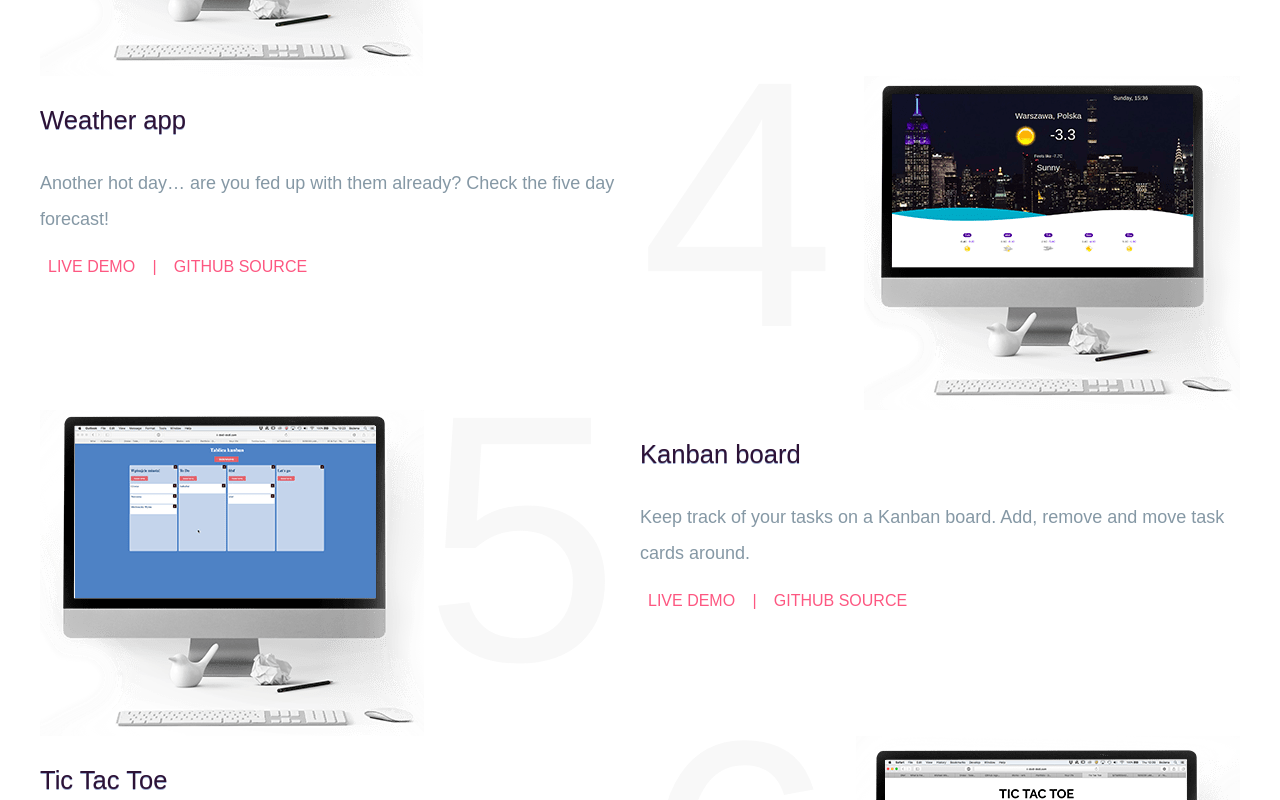
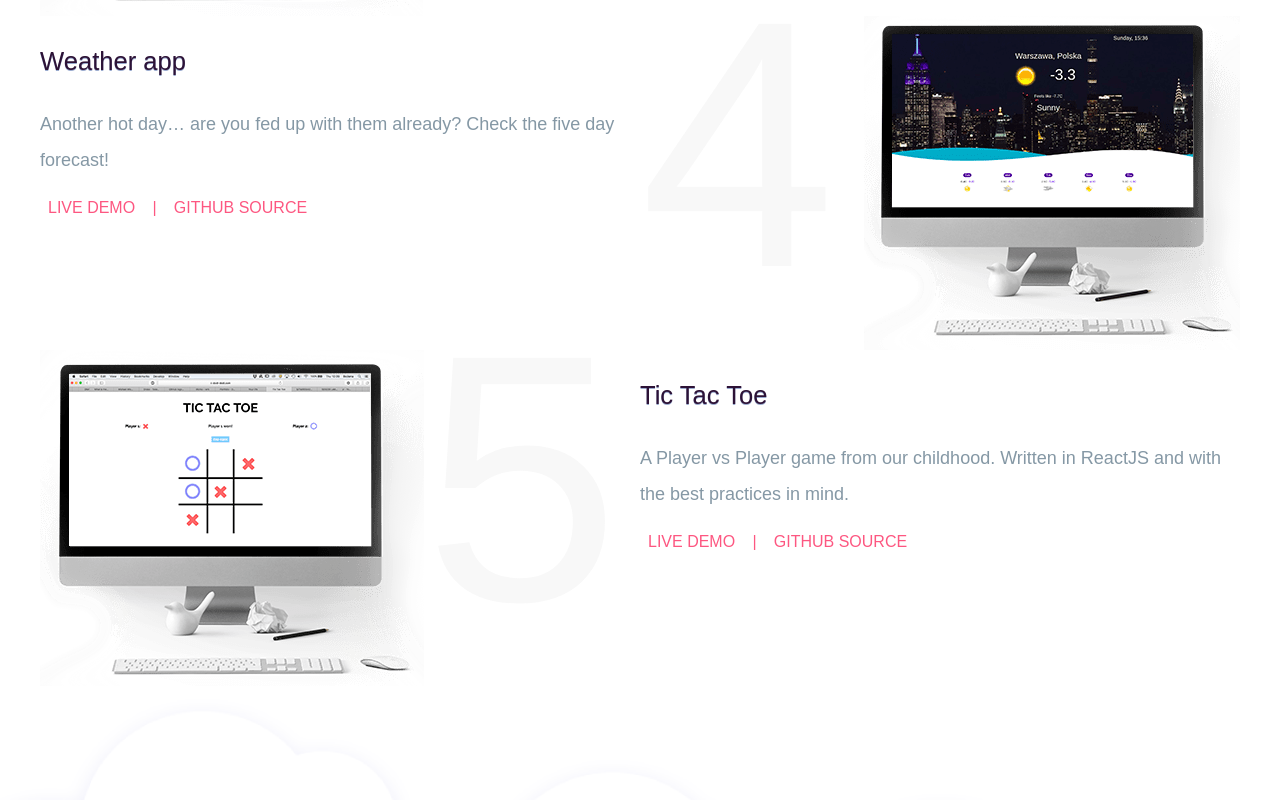
Before and after one commit to dodi-dodi/dodi-dodi.github.io, a website with bundled scripts: page index.html in a window 1280 px wide. Shown: the part 2845-3645 px from the top of the page. Built offline with nearby package versions, Linux system fonts and the light colour scheme; a web font is replaced by a local one.

Commit message:
portfolio update

```diff
--- a/index.html
+++ b/index.html
@@ -81,8 +81,7 @@
     <div class="about__content">
       <div class="about__text">
         <p class="about__description about__description--large">
-          I have almost a year of commercial experience. I have honed my skills at companies like Green Parrot, an
-          interactive agency, and Reckitt Benckiser. I invest all my spare time in learning new skills in the front-end
+          I have over a year of commercial experience. I invest all my spare time in learning new skills in the front-end
           domain. I primarily focus on visual aspects of my work and I put much effort into making my code as high
           quality as I can.
         </p>
--- a/js/script.js
+++ b/js/script.js
@@ -72,13 +72,6 @@ const projects = [
     image: 'weather_app.png',
   },
   {
-    title: 'Kanban board',
-    description: 'Keep track of your tasks on a Kanban board. Add, remove and move task cards around.',
-    github: 'https://github.com/dodi-dodi/kanban',
-    demo: 'https://dorotadurlej.com/kanban/',
-    image: 'kanban_board.png',
-  },
-  {
     title: 'Tic Tac Toe',
     description: 'A Player vs Player game from our childhood. Written in ReactJS and with the best practices in mind.',
     github: 'https://github.com/dodi-dodi/tic-tac-toe',
```
